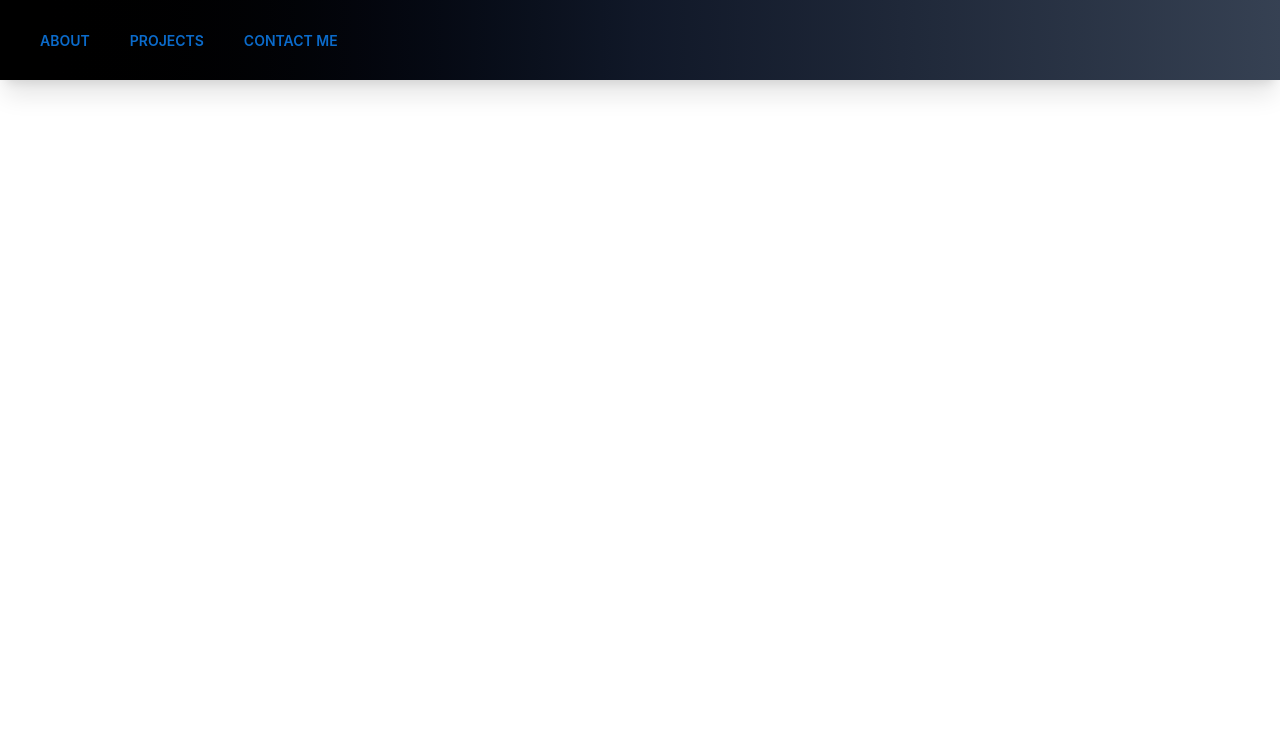
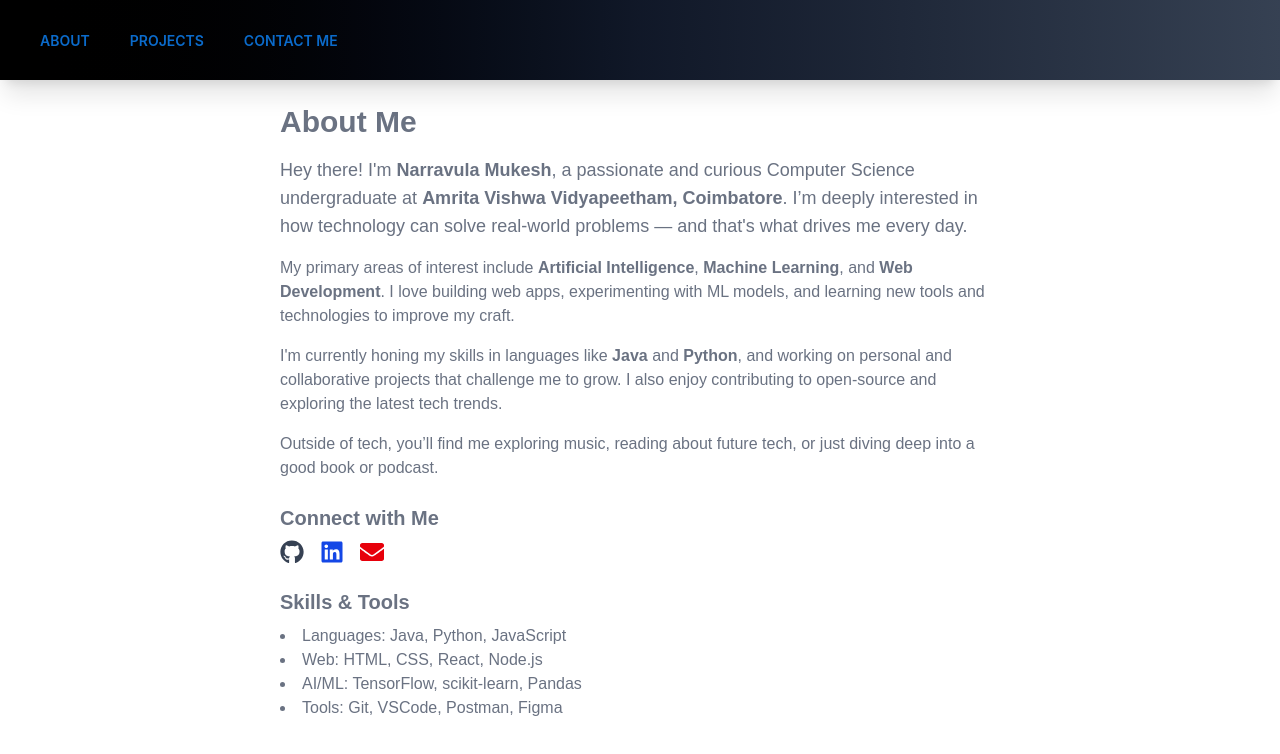
Before and after one commit to mukesh1352/portfolio, a Next.js app: page / in a window 1280 px wide. Shown: the top 754 px of the page. Built offline with nearby package versions, Linux system fonts and the light colour scheme.

Commit message:
added the about me code

```diff
--- a/package.json
+++ b/package.json
@@ -15,7 +15,8 @@
     "@mui/material": "^7.1.0",
     "next": "15.3.2",
     "react": "^19.0.0",
-    "react-dom": "^19.0.0"
+    "react-dom": "^19.0.0",
+    "react-icons": "^5.5.0"
   },
   "devDependencies": {
     "@eslint/eslintrc": "^3",
--- /dev/null
+++ b/src/app/components/Aboutme.tsx
@@ -0,0 +1,48 @@
+import { FaGithub, FaLinkedin, FaEnvelope } from "react-icons/fa";
+
+export default function AboutMe() {
+  return (
+    <div className="max-w-3xl mx-auto p-6 text-gray-500">
+      <h1 className="text-3xl font-bold mb-4">About Me</h1>
+
+      <p className="text-lg mb-4">
+        Hey there! I'm <strong>Narravula Mukesh</strong>, a passionate and curious Computer Science undergraduate at <strong>Amrita Vishwa Vidyapeetham, Coimbatore</strong>.
+        I’m deeply interested in how technology can solve real-world problems — and that's what drives me every day.
+      </p>
+
+      <p className="mb-4">
+        My primary areas of interest include <strong>Artificial Intelligence</strong>, <strong>Machine Learning</strong>, and <strong>Web Development</strong>. I love building web apps, experimenting with ML models, and learning new tools and technologies to improve my craft.
+      </p>
+
+      <p className="mb-4">
+        I'm currently honing my skills in languages like <strong>Java</strong> and <strong>Python</strong>, and working on personal and collaborative projects that challenge me to grow.
+        I also enjoy contributing to open-source and exploring the latest tech trends.
+      </p>
+
+      <p className="mb-4">
+        Outside of tech, you’ll find me exploring music, reading about future tech, or just diving deep into a good book or podcast.
+      </p>
+
+      <h2 className="text-xl font-semibold mt-6 mb-2">Connect with Me</h2>
+      <div className="flex gap-4 items-center mb-4">
+        <a href="https://github.com/mukesh1352" target="_blank" rel="noopener noreferrer" className="text-gray-700 hover:text-black text-2xl">
+          <FaGithub />
+        </a>
+        <a href="www.linkedin.com/in/mukesh-narravula-22664a251" target="_blank" rel="noopener noreferrer" className="text-blue-700 hover:text-blue-900 text-2xl">
+          <FaLinkedin />
+        </a>
+        <a href="mukeshnarravula14@gmail.com" className="text-red-600 hover:text-red-800 text-2xl">
+          <FaEnvelope />
+        </a>
+      </div>
+
+      <h2 className="text-xl font-semibold mt-6 mb-2">Skills & Tools</h2>
+      <ul className="list-disc list-inside">
+        <li>Languages: Java, Python, JavaScript</li>
+        <li>Web: HTML, CSS, React, Node.js</li>
+        <li>AI/ML: TensorFlow, scikit-learn, Pandas</li>
+        <li>Tools: Git, VSCode, Postman, Figma</li>
+      </ul>
+    </div>
+  );
+}
--- a/src/app/page.tsx
+++ b/src/app/page.tsx
@@ -1,8 +1,11 @@
 import Header from "../app/components/header"
+import Aboutme from "./components/Aboutme"
 export default function Home(){
     return(
-        <div>
-            <Header/>
+        <><div>
+            <Header />
+            <Aboutme/>
         </div>
+        </>
     )
 }
```
Also changed, not shown: src/app/main/page.tsx (added), 1 other file (tests, documents, lock files or other folders).
